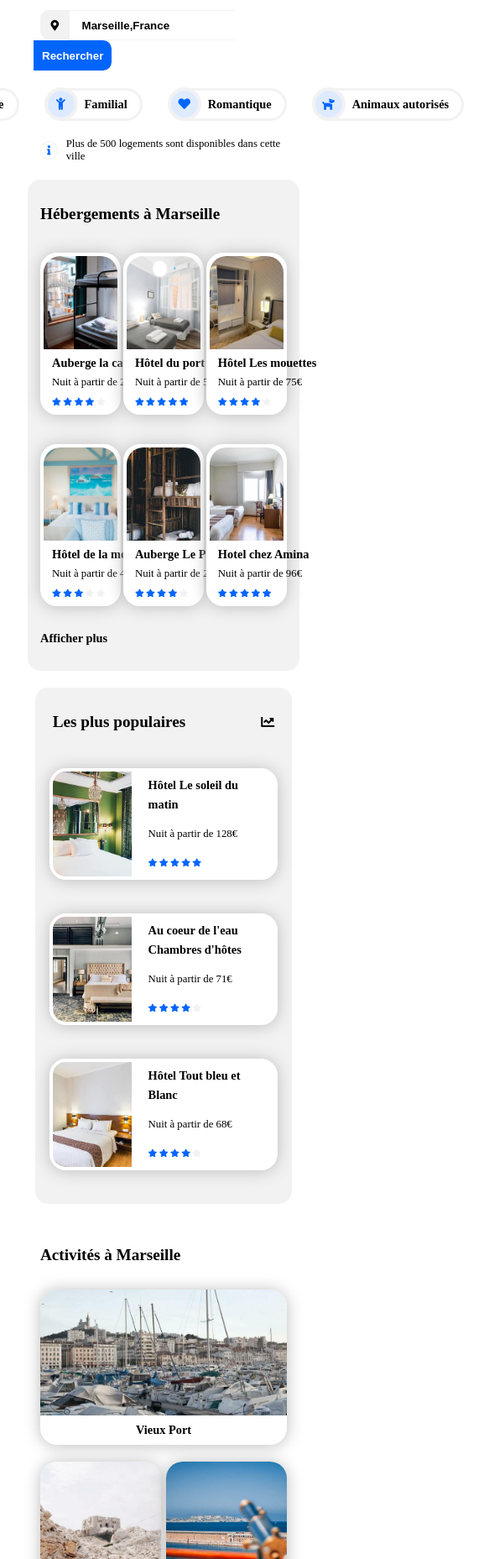
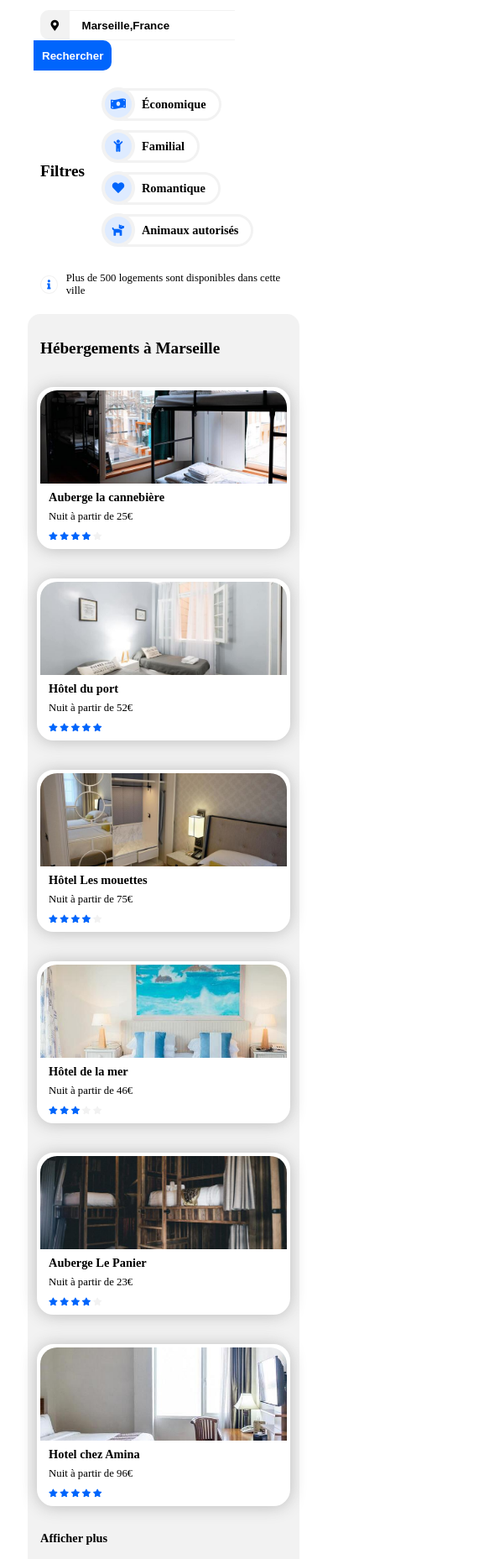
Before and after one commit to DevWeb13/GiulianoLoic_2_11082021, a plain HTML site: page index.html in a window 390 px wide. Shown: the part 143-2000 px from the top of the page at 84% size, 583 px wide, since content can reach past the window. Drawn offline with Linux system fonts and the light colour scheme; a web font is replaced by a local one.

Commit message:
< 670px + < 510px terminé

```diff
--- a/style.css
+++ b/style.css
@@ -217,7 +217,7 @@ section {
   flex-direction: column;
   background-color: var(--colorThird);
   border-radius: 15px;
-  padding: 30px 2% 30px 2%;
+  padding: 30px 15px;
 }
 
 #accommodations {
@@ -402,15 +402,13 @@ footer {
     display: flex;
     align-items: center;
     flex-direction: column;
-    height: 2031px;
   }
-  /* ******************** MAIN ************************** */
+
   main {
     flex-direction: column;
     align-items: center;
   }
 
-  /* ****************** ACCOMMODATIONS ******************** */
   #accommodations {
     width: 100%;
     padding: 30px 15px;
@@ -422,7 +420,6 @@ footer {
     margin-bottom: 30px;
   }
 
-  /* ********************* MOSTPOPULARS ******************* */
   #mostPopulars {
     width: 100%;
   }
@@ -440,9 +437,9 @@ footer {
     width: 30%;
   }
 
-  /* ******************* ACTIVITY *********************** */
   #activity {
     width: 100%;
+    margin-top: 30px;
   }
 
   #activity .twoCardsContainer .card {
@@ -452,6 +449,7 @@ footer {
   .activityCardsContainer {
     flex-direction: column;
     align-items: center;
+    height: 100%;
   }
 
   .oneCardContainer,
@@ -488,8 +486,8 @@ footer {
     height: 100%;
   }
 
-  /* ****************** FOOTER ************************ */
   footer {
+    margin-top: 0;
     padding: 40px;
     justify-content: space-around;
   }
@@ -497,14 +495,16 @@ footer {
 
 /* ********************** < 881px ************************* */
 @media (max-width: 881px) {
-  #principalContainer {
-    height: 2376px;
-  }
-
   main {
     width: 100%;
   }
 
+  #filtersType {
+    flex-wrap: wrap;
+  }
+  .filtersType {
+    margin-bottom: 10px;
+  }
   .mostPopularsCardsContainer {
     flex-direction: column;
     width: 100%;
@@ -516,3 +516,38 @@ footer {
     max-width: 90%;
   }
 }
+
+/* ************************ < 670px *********************** */
+@media (max-width: 670px) {
+  .cardsInline {
+    flex-direction: column;
+  }
+
+  #accommodations .card {
+    width: 100%;
+    min-width: 90%;
+  }
+
+  footer {
+    flex-direction: column;
+    align-items: center;
+    padding-top: 0;
+  }
+
+  .footerContent {
+    align-items: center;
+  }
+}
+
+/* ********************* < 510px ********************* */
+@media (max-width: 509px) {
+  .twoCardsContainer {
+    flex-direction: column;
+    height: 100%;
+    margin-bottom: 0;
+  }
+  #activity .twoCardsContainer .card {
+    width: 100%;
+    margin-bottom: 20px;
+  }
+}
```
